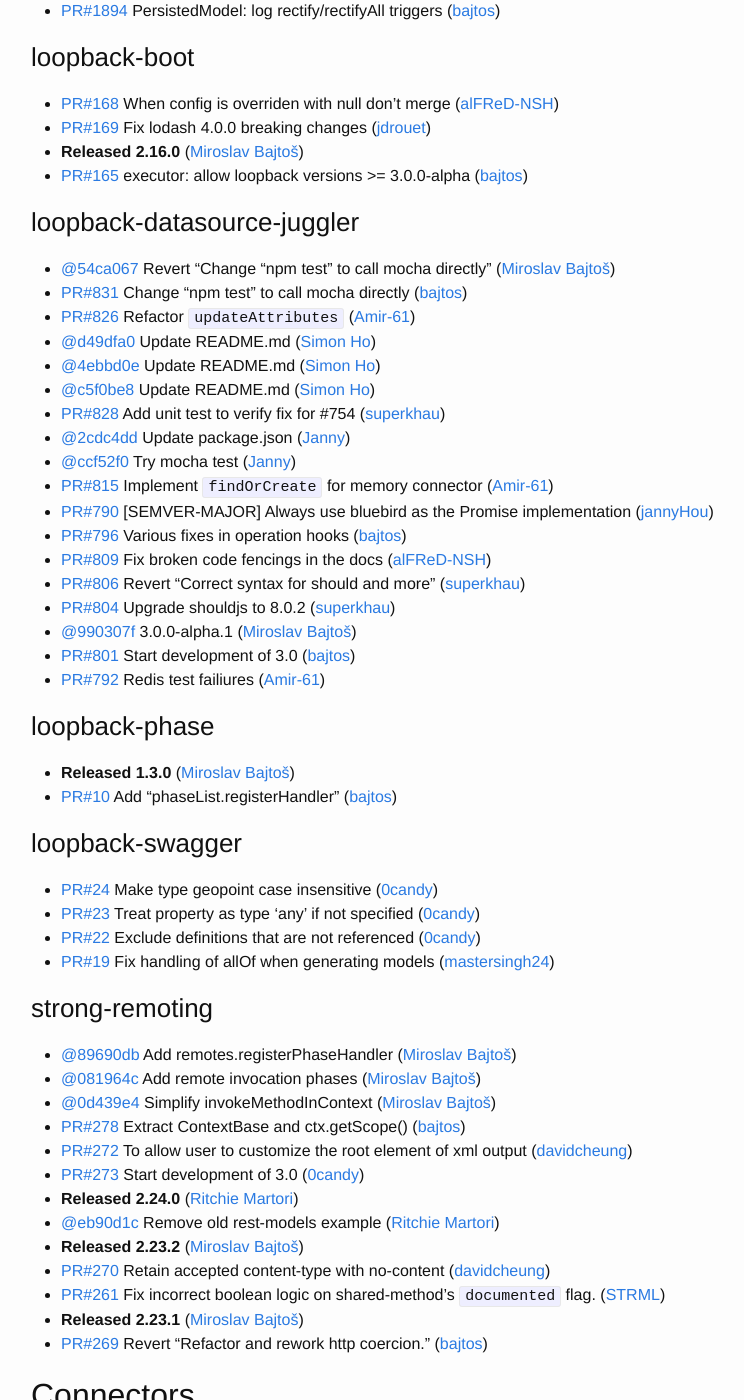
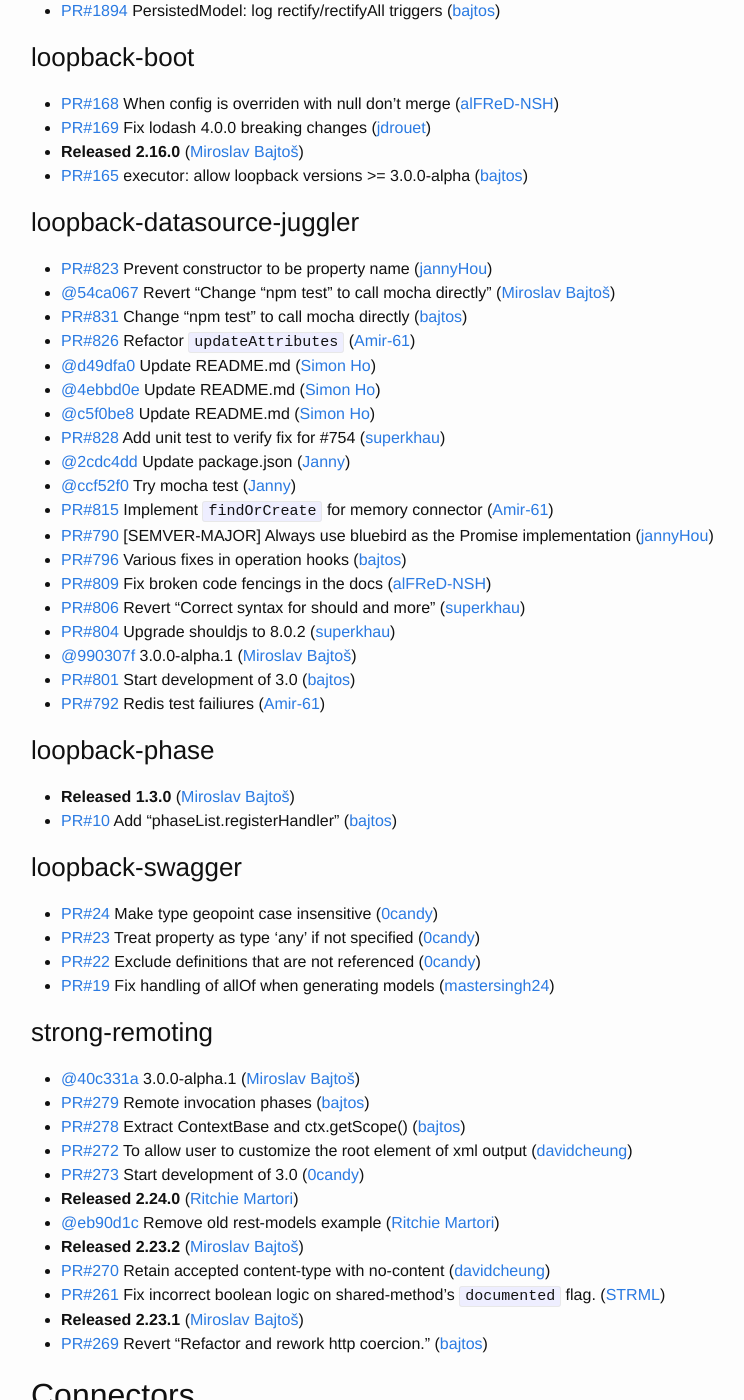
Before and after one commit to strongloop/loopback, a Jekyll site: the page built from index.md, in a window 1280 px wide and 1400 px high, scrolled down 935 px. Shown: the whole window, without its empty margins (239-983 px from the left). Built offline with Jekyll 4.4.1, drawn with Linux system fonts in a browser that asks for light colours; some of the changed text lies outside the part shown.

Commit message:
Update changelog

```diff
--- a/index.md
+++ b/index.md
@@ -46,6 +46,7 @@
 
 
 ### loopback-datasource-juggler
+ * [PR#823](https://github.com/strongloop/loopback-datasource-juggler/pull/823) Prevent constructor to be property name ([jannyHou](https://github.com/jannyHou))
  * [@54ca067](https://github.com/strongloop/loopback-datasource-juggler/commit/54ca06761063e6cab6bb3cac9b2b0c1a790e69bf) Revert "Change "npm test" to call mocha directly" ([Miroslav Bajtoš](https://github.com/bajtos))
  * [PR#831](https://github.com/strongloop/loopback-datasource-juggler/pull/831) Change "npm test" to call mocha directly ([bajtos](https://github.com/bajtos))
  * [PR#826](https://github.com/strongloop/loopback-datasource-juggler/pull/826) Refactor `updateAttributes` ([Amir-61](https://github.com/Amir-61))
@@ -79,9 +80,8 @@
 
 
 ### strong-remoting
- * [@89690db](https://github.com/strongloop/strong-remoting/commit/89690db6de46d8ce6ad1cdf42e93602759092d66) Add remotes.registerPhaseHandler ([Miroslav Bajtoš](https://github.com/bajtos))
- * [@081964c](https://github.com/strongloop/strong-remoting/commit/081964ce2bac6fbae371995728e182ae851fa895) Add remote invocation phases ([Miroslav Bajtoš](https://github.com/bajtos))
- * [@0d439e4](https://github.com/strongloop/strong-remoting/commit/0d439e4d7c6472b26b45a408ef8628c1fc200d9a) Simplify invokeMethodInContext ([Miroslav Bajtoš](https://github.com/bajtos))
+ * [@40c331a](https://github.com/strongloop/strong-remoting/commit/40c331a37c34ac5f7f06095bb014780d8dadda87) 3.0.0-alpha.1 ([Miroslav Bajtoš](https://github.com/bajtos))
+ * [PR#279](https://github.com/strongloop/strong-remoting/pull/279) Remote invocation phases ([bajtos](https://github.com/bajtos))
  * [PR#278](https://github.com/strongloop/strong-remoting/pull/278) Extract ContextBase and ctx.getScope() ([bajtos](https://github.com/bajtos))
  * [PR#272](https://github.com/strongloop/strong-remoting/pull/272) To allow user to customize the root element of xml output ([davidcheung](https://github.com/davidcheung))
  * [PR#273](https://github.com/strongloop/strong-remoting/pull/273) Start development of 3.0 ([0candy](https://github.com/0candy))
@@ -146,7 +146,7 @@
 
 
 ### loopback-connector-oracle
- * [@fe95e5e](https://github.com/strongloop/loopback-connector-oracle/commit/fe95e5e091e75ddeecb0b31bd58d53cdc8820396) Add NOTICE ([Raymond Feng](https://github.com/raymondfeng))
+ * [PR#57](https://github.com/strongloop/loopback-connector-oracle/pull/57) Add NOTICE ([raymondfeng](https://github.com/raymondfeng))
  * [PR#56](https://github.com/strongloop/loopback-connector-oracle/pull/56) Upgrade should to 8.0.2 ([superkhau](https://github.com/superkhau))
 
 
@@ -220,6 +220,7 @@
 ## Components
 
 ### loopback-component-explorer
+ * **Released 2.3.0** ([Miroslav Bajtoš](https://github.com/bajtos))
  * **Released 2.2.0** ([Raymond Feng](https://github.com/raymondfeng))
  * [PR#148](https://github.com/strongloop/loopback-component-explorer/pull/148) remove references to ubuntu font ([anthonyettinger](https://github.com/anthonyettinger))
  * [PR#141](https://github.com/strongloop/loopback-component-explorer/pull/141) Returning updated swaggerObject ([pktippa](https://github.com/pktippa))
```
Also changed, not shown: other parts of index.md (+1 -1 lines).
